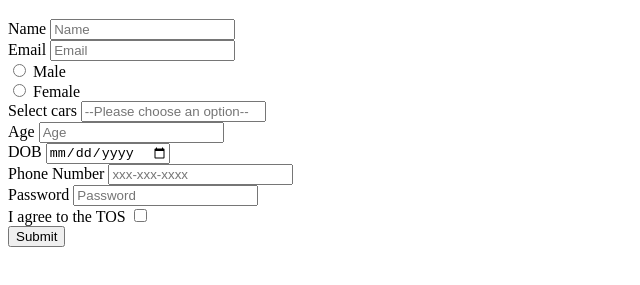
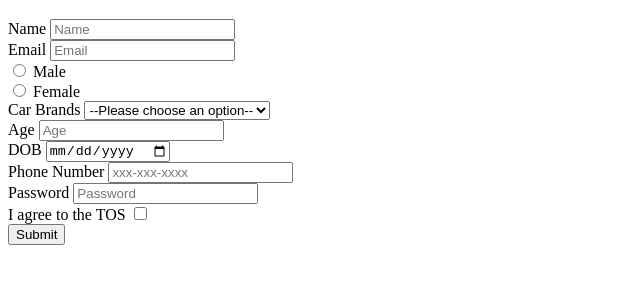
Before and after one commit to acciojob/signup-form-car-AshishGaikwad717, a website: page main.html in a window 1280 px wide. Shown: the part 61-346 px from the top of the page, without its empty margins (0-640 px from the left). Drawn offline with Linux system fonts and the light colour scheme.

Commit message:
created a submission

```diff
--- a/main.html
+++ b/main.html
@@ -20,8 +20,10 @@
 		<label for="gender_m">Male</label><br>
 		<input type="radio" id="gender_f" name="gender" required>
 		<label for="gender_f">Female</label><br>
-		<label for="cars">Select cars</label>
-		<input type="select" id="cars" placeholder="--Please choose an option--" required><br>
+		<label for="cars">Car Brands</label>
+		<select id="cars">
+			<option>--Please choose an option--</option>
+		</select><br>
 		<label for="age">Age</label>
 		<input type="number" id="age" placeholder="Age" required><br>
 		<label for="dob">DOB</label>
```
